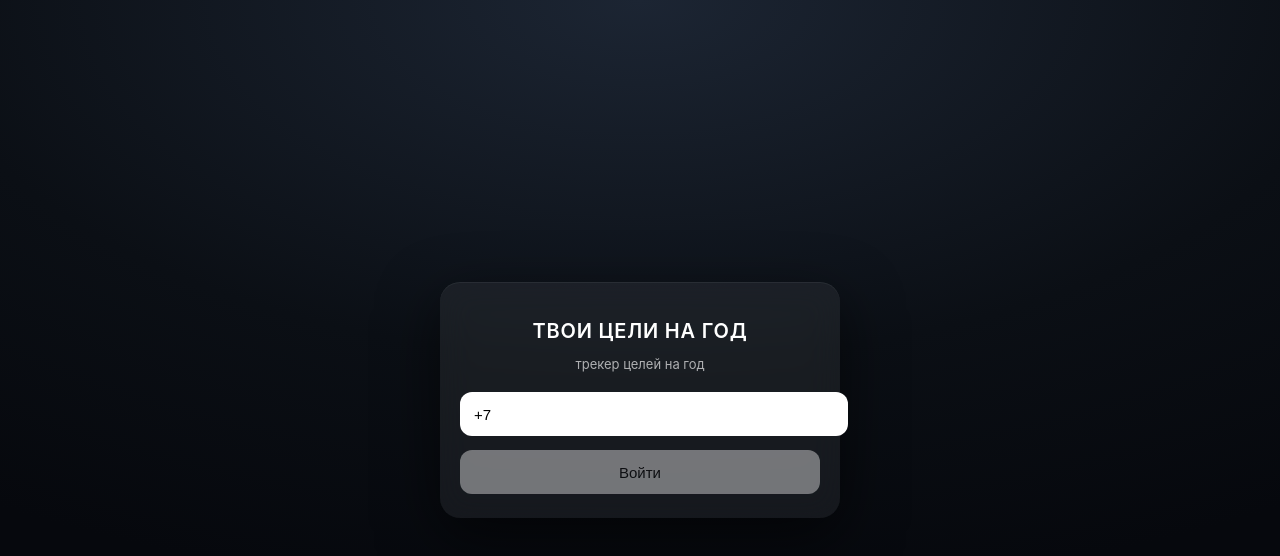
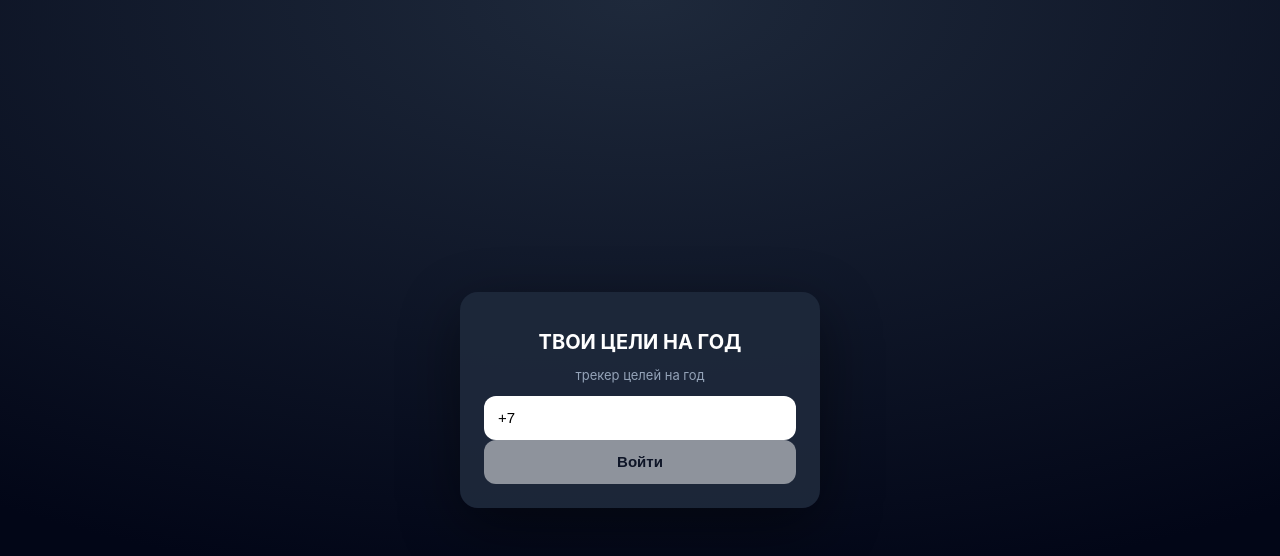
Before and after one commit to Ulibaykin/goals-2026, a Next.js app: page / in a window 1280 px wide. Shown: the top 556 px of the page. Built offline with nearby package versions, Linux system fonts and the light colour scheme.

Commit message:
Update auth.module.css

```diff
--- a/app/auth.module.css
+++ b/app/auth.module.css
@@ -1,150 +1,104 @@
-/* ===============================
-   SAFE BASE (CSS MODULES FRIENDLY)
-   =============================== */
-
+/* ===== BASE RESET (SAFE FOR CSS MODULES) ===== */
 .wrapper {
   min-height: 100vh;
   display: flex;
   align-items: center;
   justify-content: center;
-
+  background: radial-gradient(1200px 600px at 50% 0%, #1e293b, #020617);
+  padding: 16px;
   box-sizing: border-box;
-  -webkit-tap-highlight-color: transparent;
-
-  background: radial-gradient(
-    1200px 600px at top,
-    #1c2533 0%,
-    #0b0f15 60%,
-    #06080d 100%
-  );
-
-  font-family: -apple-system, BlinkMacSystemFont, "Segoe UI",
-    Roboto, Inter, Helvetica, Arial, sans-serif;
-
-  padding: 16px;
 }
 
-/* ===============================
-   CARD
-   =============================== */
-
+/* ===== CARD ===== */
 .card {
   width: 100%;
   max-width: 360px;
-
-  background: rgba(255, 255, 255, 0.06);
-  backdrop-filter: blur(16px);
-  -webkit-backdrop-filter: blur(16px);
-
-  border-radius: 20px;
-  padding: 24px 20px;
-
-  box-shadow:
-    0 20px 60px rgba(0, 0, 0, 0.6),
-    inset 0 1px 0 rgba(255, 255, 255, 0.06);
-
-  color: #ffffff;
+  background: rgba(30, 41, 59, 0.92);
+  border-radius: 18px;
+  padding: 24px;
+  box-shadow: 0 20px 60px rgba(0,0,0,0.45);
+  display: flex;
+  flex-direction: column;
+  box-sizing: border-box;
 }
 
-/* ===============================
-   TYPOGRAPHY
-   =============================== */
+/* ===== STEP VISIBILITY ===== */
+.step {
+  display: none;
+  flex-direction: column;
+  gap: 14px;
+}
 
+.active {
+  display: flex;
+}
+
+.hidden {
+  display: none;
+}
+
+/* ===== TITLES ===== */
 .title {
   text-align: center;
   font-size: 20px;
-  font-weight: 600;
-  letter-spacing: 0.04em;
-  margin-bottom: 6px;
+  font-weight: 700;
+  color: #ffffff;
 }
 
 .subtitle {
   text-align: center;
   font-size: 13px;
-  opacity: 0.65;
-  margin-bottom: 20px;
+  color: #94a3b8;
 }
 
-/* ===============================
-   INPUTS & BUTTONS
-   =============================== */
-
+/* ===== INPUTS ===== */
 .input {
   width: 100%;
   height: 44px;
-
   border-radius: 12px;
   border: none;
-  outline: none;
-
   padding: 0 14px;
   font-size: 15px;
-
-  background: #ffffff;
-  color: #000000;
-
-  margin-bottom: 14px;
+  box-sizing: border-box;
 }
 
-.input::placeholder {
-  color: #888;
+.codeInput {
+  text-align: center;
+  letter-spacing: 6px;
+  font-size: 18px;
 }
 
+/* ===== BUTTONS ===== */
 .button {
   width: 100%;
   height: 44px;
-
   border-radius: 12px;
   border: none;
+  background: #ffffff;
+  color: #020617;
+  font-weight: 600;
+  font-size: 15px;
   cursor: pointer;
-
-  font-size: 15px;
-  font-weight: 500;
-
-  background: #ffffff;
-  color: #000000;
-
-  transition: transform 0.15s ease, opacity 0.15s ease;
-}
-
-.button:active {
-  transform: scale(0.97);
 }
 
 .button:disabled {
-  opacity: 0.4;
+  opacity: 0.5;
   cursor: default;
 }
 
-/* ===============================
-   STEPS ANIMATION
-   =============================== */
-
-.step {
-  transition: opacity 0.3s ease, transform 0.3s ease;
+/* ===== TIMER ===== */
+.timer {
+  text-align: center;
+  font-size: 12px;
+  color: #cbd5f5;
 }
 
-.active {
-  opacity: 1;
-  transform: translateY(0);
-}
-
-.hidden {
-  opacity: 0;
-  transform: translateY(12px);
-  pointer-events: none;
-  position: absolute;
-}
-
-/* ===============================
-   SHAKE (ERROR)
-   =============================== */
-
+/* ===== SHAKE ===== */
 @keyframes shake {
   0% { transform: translateX(0); }
-  25% { transform: translateX(-4px); }
-  50% { transform: translateX(4px); }
-  75% { transform: translateX(-4px); }
+  25% { transform: translateX(-5px); }
+  50% { transform: translateX(5px); }
+  75% { transform: translateX(-5px); }
   100% { transform: translateX(0); }
 }
 
@@ -152,75 +106,115 @@
   animation: shake 0.4s;
 }
 
-/* ===============================
-   GOALS LIST
-   =============================== */
-
+/* ===== GOALS LIST ===== */
 .goalCard {
-  background: rgba(255, 255, 255, 0.06);
+  background: rgba(255,255,255,0.04);
   border-radius: 14px;
   padding: 14px;
-  margin-bottom: 12px;
+  display: flex;
+  flex-direction: column;
+  gap: 8px;
+}
+
+/* HEADER */
+.goalHeader {
+  display: flex;
+  justify-content: space-between;
+  align-items: flex-start;
 }
 
 .goalTitle {
-  font-size: 14px;
-  font-weight: 500;
-  margin-bottom: 4px;
+  font-size: 15px;
+  font-weight: 600;
+  color: #ffffff;
+  max-width: 75%;
 }
 
-.goalDescription {
-  font-size: 12px;
-  opacity: 0.7;
+.goalPercent {
+  font-size: 13px;
+  font-weight: 700;
+  color: #eab308;
+}
 
+/* DESCRIPTION */
+.goalDesc {
+  font-size: 13px;
+  color: #cbd5f5;
   display: -webkit-box;
   -webkit-line-clamp: 2;
   -webkit-box-orient: vertical;
   overflow: hidden;
 }
 
-/* ===============================
-   PROGRESS
-   =============================== */
-
-.progressBar {
+/* PROGRESS BAR */
+.progressTrack {
+  width: 100%;
   height: 6px;
-  border-radius: 6px;
-  background: rgba(255, 255, 255, 0.12);
+  border-radius: 4px;
+  background: rgba(255,255,255,0.1);
   overflow: hidden;
-  margin-top: 8px;
 }
 
 .progressFill {
   height: 100%;
+  border-radius: 4px;
   transition: width 0.3s ease;
   background: linear-gradient(
     90deg,
-    #1e4fff 0%,
-    #1e4fff 50%,
-    #00ff6a 100%
+    #2563eb 0%,
+    #2563eb 50%,
+    #22c55e 100%
   );
 }
 
-/* ===============================
-   DEADLINE
-   =============================== */
-
+/* DEADLINE */
 .deadline {
-  font-size: 11px;
-  opacity: 0.7;
-  margin-top: 8px;
-  text-align: center;
+  font-size: 12px;
+  color: #cbd5f5;
+  text-align: left;
 }
 
-/* ===============================
-   SUCCESS
-   =============================== */
-
-.trophy {
-  font-size: 18px;
+/* ===== GOAL CARD (DETAIL) ===== */
+.goalDetailPercent {
+  text-align: center;
+  font-size: 36px;
+  font-weight: 800;
+  background: linear-gradient(90deg, #ca8a04, #facc15);
+  -webkit-background-clip: text;
+  -webkit-text-fill-color: transparent;
 }
 
-.completed {
-  color: #00ff6a;
+/* +/- BUTTONS */
+.progressControls {
+  display: flex;
+  justify-content: center;
+  gap: 12px;
 }
+
+.progressBtn {
+  flex: 1;
+  height: 42px;
+  border-radius: 12px;
+  border: none;
+  font-size: 18px;
+  font-weight: 700;
+  background: #ffffff;
+  color: #020617;
+}
+
+/* DETAIL TIMER */
+.detailTimer {
+  text-align: center;
+  font-size: 13px;
+  color: #cbd5f5;
+}
+
+/* BACK */
+.backBtn {
+  width: 100%;
+  height: 44px;
+  border-radius: 12px;
+  border: none;
+  background: #ffffff;
+  font-weight: 600;
+}
```
